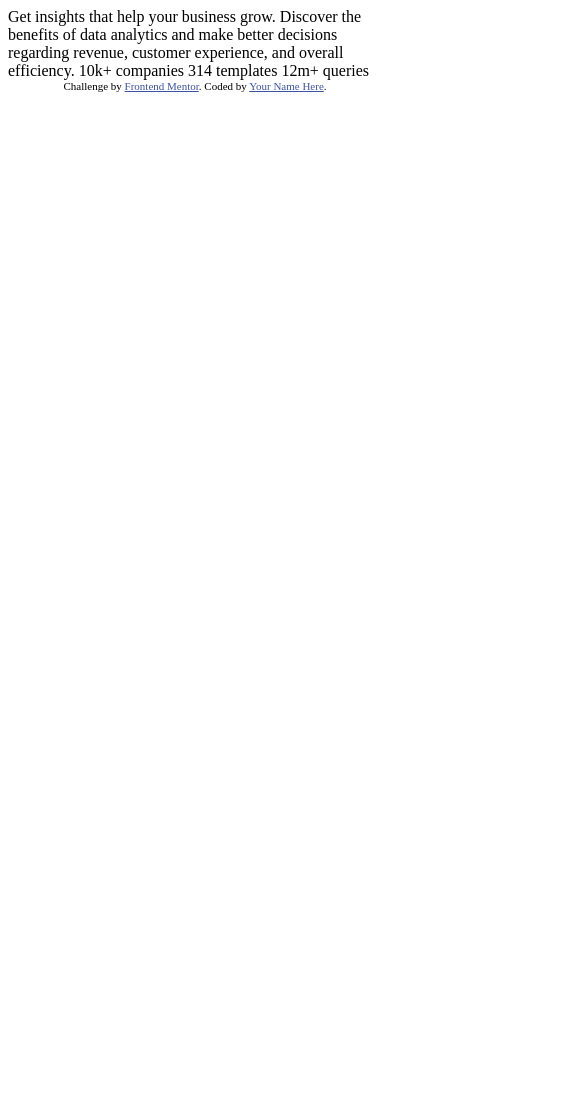
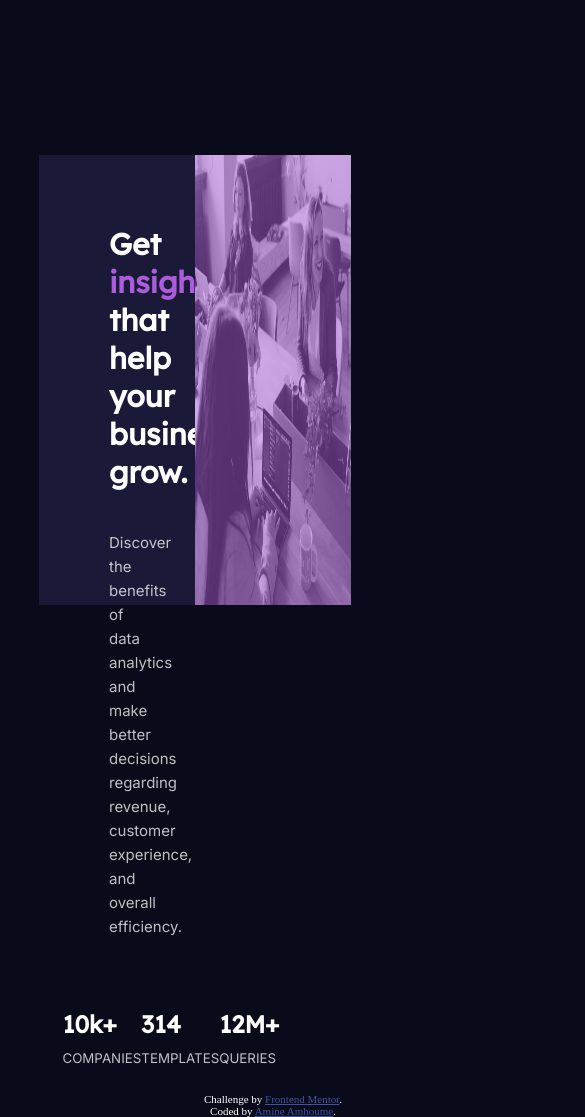
Before and after one commit to Th3redTea/stats-preview-card, a plain HTML site: page index.html in a window 390 px wide. Shown: the top 1117 px of the page, 585 px wide, since content can reach past the window. Before the commit the page ends 844 px from the top, so only its background shows below. Drawn offline with Linux system fonts and the light colour scheme.

Commit message:
desktop almost complete but mobile view is not

```diff
--- a/index.html
+++ b/index.html
@@ -9,25 +9,54 @@
   <title>Frontend Mentor | Stats preview card component</title>
 
   <!-- Feel free to remove these styles or customise in your own stylesheet 👍 -->
-  <style>
+<link rel="stylesheet" href="/dist/style.css">
+<style>
     .attribution { font-size: 11px; text-align: center; }
     .attribution a { color: hsl(228, 45%, 44%); }
   </style>
 </head>
 <body>
 
-  Get insights that help your business grow.
+  <div class="container">
+    <div class="text">
+      <div class="headline-text">
+      <h1>Get <span>insights</span> that help your business grow.</h1>
 
-  Discover the benefits of data analytics and make better decisions regarding revenue, customer
-  experience, and overall efficiency.
+      <p>
+       Discover the benefits of data analytics and make better decisions regarding revenue, customer
+   experience, and overall efficiency.
 
-  10k+ companies
-  314 templates
-  12m+ queries
+      </p>
+      </div>
+
+      <div class="features-data">
+        <div class="companies">
+          <h2>10k+</h2>
+          <small>COMPANIES</small>
+        </div>
+
+        <div id="templates">
+          <h2>314</h2>
+          <small>TEMPLATES</small>
+        </div>
+
+        <div id="features">
+          <h2>12M+</h2>
+          <small>QUERIES</small>
+        </div>
+      </div>
+    </div>
+
+    <div class="image">
+      <img  id="desktop-image" src="/images/image-header-desktop.jpg" alt="">
+      <div id="soft-background"></div>
+      <img id="mobile-image" src="/images/image-header-mobile.jpg" alt="">
+    </img>
+  </img>
 
   <div class="attribution">
     Challenge by <a href="https://www.frontendmentor.io?ref=challenge" target="_blank">Frontend Mentor</a>.
-    Coded by <a href="#">Your Name Here</a>.
+    Coded by <a href="#">Amine Amhoume</a>.
   </div>
 </body>
 </html>
--- /dev/null
+++ b/style.scss
@@ -0,0 +1,112 @@
+@import url('https://fonts.googleapis.com/css2?family=Inter:wght@400;700&display=swap');
+
+@import url('https://fonts.googleapis.com/css2?family=Lexend+Deca&display=swap');
+
+*{
+    box-sizing: border-box;
+    margin: 0;
+}
+
+:root{
+    --Very-dark-blue: hsl(233, 47%, 7%);
+    --Dark-desaturated-blue:  hsl(244, 38%, 16%);
+    --Soft-violet: hsl(277, 64%, 61%);
+    --transparent-white: hsla(0, 0%, 100%, 0.75);
+    --Lexend-Deca: "Lexend Deca";
+    --Inter-font: "Inter";
+    --mobile-view: 920px
+}
+
+body{
+    background-color: var(--Very-dark-blue);
+    color: white;
+    display: flex;
+    justify-content: center;
+    height: 90vh;
+    align-items: center;
+    overflow: hidden;
+}
+
+.container{
+    width: 80%;
+    display: flex;
+    margin: 0 auto;
+    height: 450px;
+    background-color: var(--Dark-desaturated-blue);
+}
+
+.image{
+    height: 100%;
+    width: 50%;
+    position: relative;
+    #mobile-image{
+        visibility: hidden;
+    }
+
+    #desktop-image{
+
+        height: 100%;
+        width: 100%;
+    }
+
+    #soft-background{
+        background-color: var(--Soft-violet);
+        position: absolute;
+        height:100%;
+        width: 100%;
+        top: 0;
+        opacity: 0.5;
+
+    }
+}
+
+.text{
+    height: 100%;
+    width: 50%;
+    position: relative;
+    display: flex;
+    flex-direction: column;
+
+    .headline-text{
+        margin: 70px;
+
+        font-size: 15px;
+        color: var(--transparent-white);
+        font-family: var(--Inter-font);
+
+        h1{
+            font-family: var(--Lexend-Deca);
+            margin-bottom: 40px;
+            color: white;
+            span{
+                color: var(--Soft-violet);
+            }
+        }
+        p{
+            line-height: 1.6
+        }
+    }
+
+
+    .features-data{
+        display: flex;
+        color: white;
+        width: 70%;
+
+        margin: 0 auto;
+        justify-content: space-between;
+
+        div{
+
+            h2{
+                padding-bottom: 10px;
+                font-family: var(--Lexend-Deca);
+            }
+        }
+
+        small{
+            color: var(--transparent-white);
+            font-family: var(--Inter-font)
+        }
+    }
+}
```
Also changed, not shown: dist/style.css (added).
